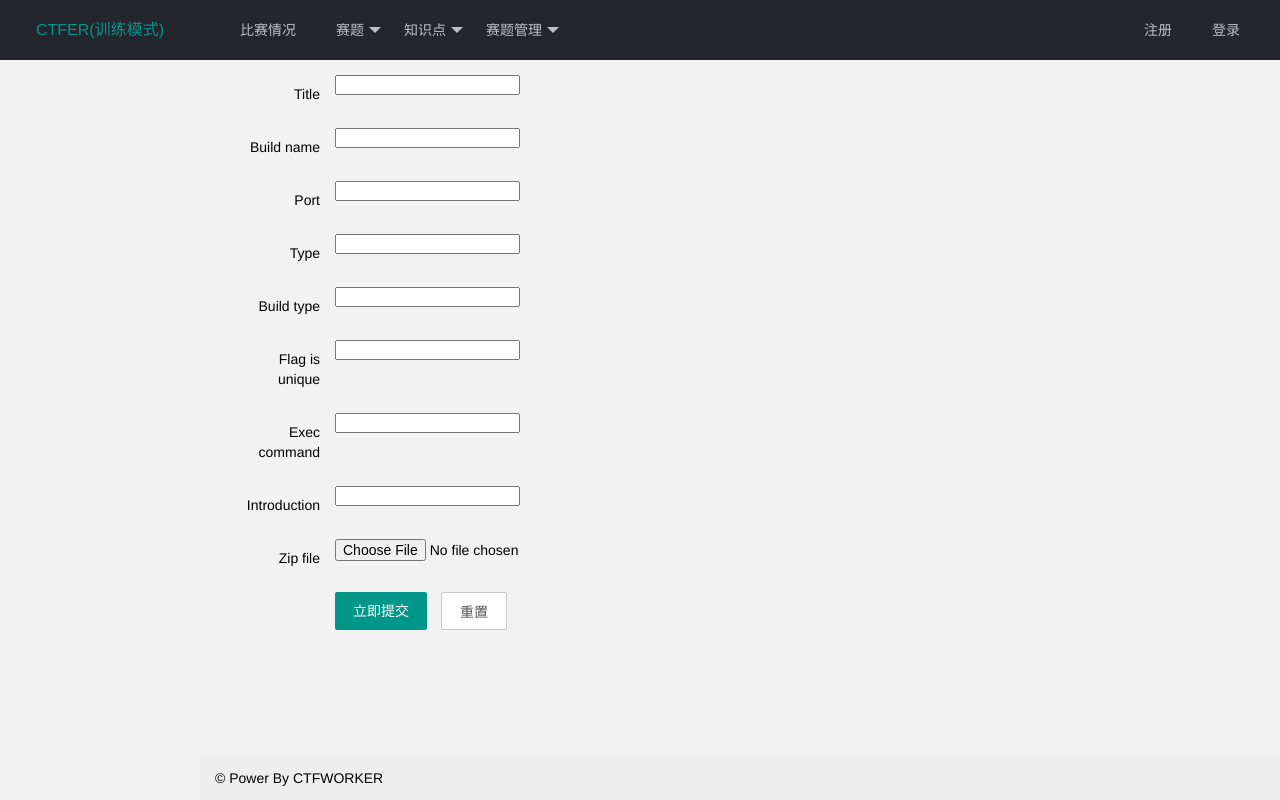
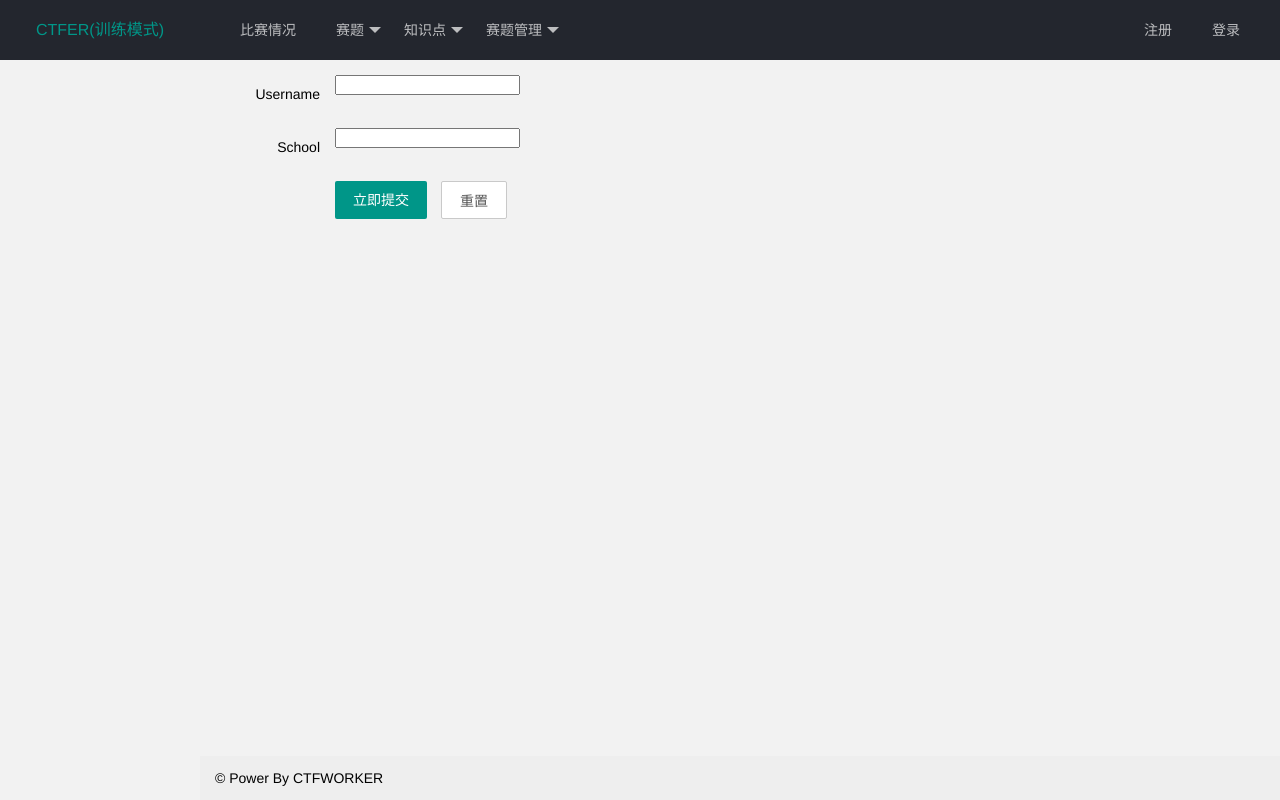
Before and after one commit to taropowder/ctfWorker, a Django app: template templates/accounts/accounts_form.html in a window 1280 px wide. Run offline with Django 3.2, Linux system fonts and the light colour scheme; the template is opened without the code that fills it, so the values that code supplies are empty, except form fields; tables that the repository leaves empty hold one stand-in row (values such as "Sample post"); form fields are guessed from the names that the template uses; parts of the project's set-up code (start-up, migrations or seed data) failed here and were passed over.

Commit message:
个人信息修改

```diff
--- a/accounts/urls.py
+++ b/accounts/urls.py
@@ -2,5 +2,6 @@ from django.conf.urls import url
 from django.urls import path, include
 from accounts import views as accounts_views
 urlpatterns = [
-    url('/detail/(?P<pk>\d+)/', accounts_views.MemberDetailView.as_view(), name='account_detail'),
+    url('detail/(?P<pk>\d+)/', accounts_views.MemberDetailView.as_view(), name='account_detail'),
+    url('update/(?P<pk>\d+)/', accounts_views.MemberUpdateView.as_view(), name='account_update'),
 ]
--- a/templates/accounts/accounts_detail.html
+++ b/templates/accounts/accounts_detail.html
@@ -9,7 +9,7 @@
                     <legend>{{ member }}</legend>
                 </fieldset>
                 <div id="layerDemo">
-                    <a href="{% url 'topic_update' member.id %}" class="layui-btn layui-btn-normal"
+                    <a href="{% url 'account_update' member.id %}" class="layui-btn layui-btn-normal"
                        style="float: right;margin-bottom: 20px">修改</a>
                 </div>
 
--- a/templates/accounts/accounts_form.html
+++ b/templates/accounts/accounts_form.html
@@ -10,15 +10,16 @@
             {% endif %}
             <form class="layui-form" action="" method="post" enctype="multipart/form-data">
                 {% csrf_token %}
-                {{ form.title | select }}
-                {{ form.build_name | select }}
-                {{ form.port | filed }}
-                {{ form.type | select }}
-                {{ form.build_type | select }}
-                {{ form.flag_is_unique | select }}
-                {{ form.exec_command | select }}
-                {{ form.introduction | select }}
-                {{ form.zip_file | select }}
+                {{ form.username | select }}
+                {{ form.school | select }}
+{#                {{ form.build_name | select }}#}
+{#                {{ form.port | filed }}#}
+{#                {{ form.type | select }}#}
+{#                {{ form.build_type | select }}#}
+{#                {{ form.flag_is_unique | select }}#}
+{#                {{ form.exec_command | select }}#}
+{#                {{ form.introduction | select }}#}
+{#                {{ form.zip_file | select }}#}
 
 {#                <div class="layui-form-item">#}
 {#                    <label class="layui-form-label">上传文件</label>#}
```
Also changed, not shown: accounts/forms.py (+8 -0 lines), accounts/views.py (+13 -2 lines).
